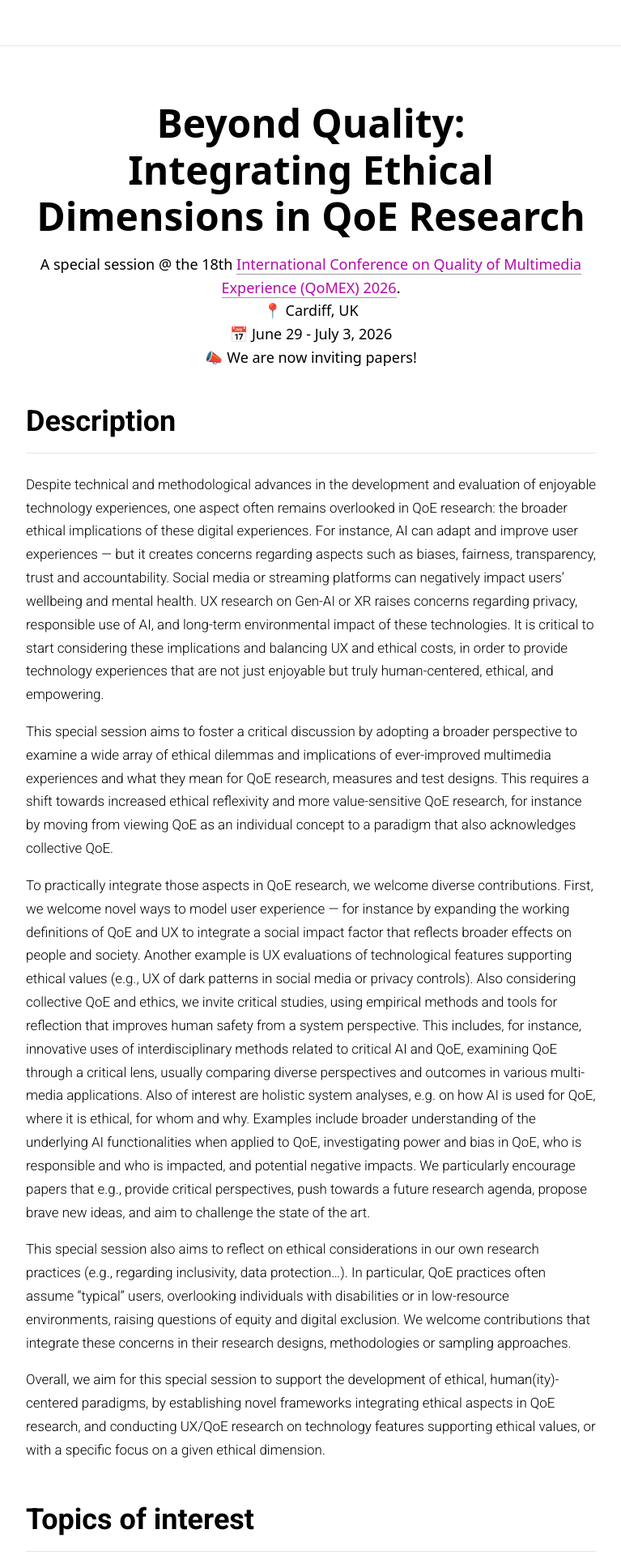
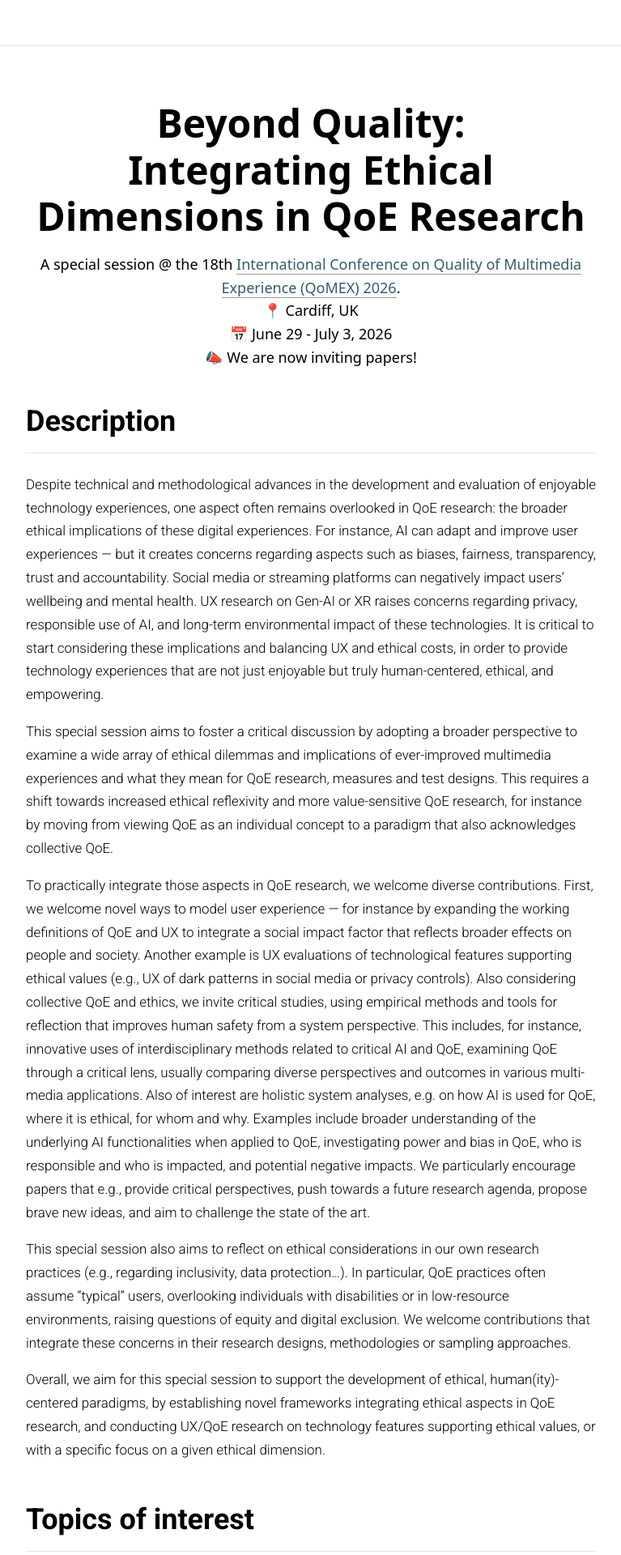
Before and after one commit to camille-si/camille-si.github.io, a Jekyll site: the page built from _pages/special-session-qomex26.md, in a window 1280 px wide. Shown: the top 1920 px of the page at 81% size, without its empty margins (256-1023 px from the left). Built offline with Jekyll 4.4.1, drawn with Linux system fonts in a browser that asks for light colours; comment, search, counter and statistics services are not loaded; a style sheet for code colours, icons or effects is not loaded.

Commit message:
Update _themes.scss

```diff
--- a/_sass/_themes.scss
+++ b/_sass/_themes.scss
@@ -7,8 +7,8 @@
   --global-code-bg-color: #{$code-bg-color-light};
   --global-text-color: #{$black-color};
   --global-text-color-light: #{$grey-color};
-  --global-theme-color: #{$purple-color};
-  --global-hover-color: #{$purple-color};
+  --global-theme-color: #{$blue-grey-color};
+  --global-hover-color: #{$lblue-grey-color};
   --global-hover-text-color: #{$white-color};
   --global-footer-bg-color: #{$grey-color-dark};
   --global-footer-text-color: #{$grey-color-light};
@@ -52,8 +52,8 @@
   --global-code-bg-color: #{$code-bg-color-dark};
   --global-text-color: #{$grey-color-light};
   --global-text-color-light: #{$grey-color-light};
-  --global-theme-color: #{$cyan-color};
-  --global-hover-color: #{$cyan-color};
+  --global-theme-color: #{$lblue-grey-color};
+  --global-hover-color: #{$lblue-grey-color};
   --global-hover-text-color: #{$white-color};
   --global-footer-bg-color: #{$grey-color-light};
   --global-footer-text-color: #{$grey-color-dark};
```
